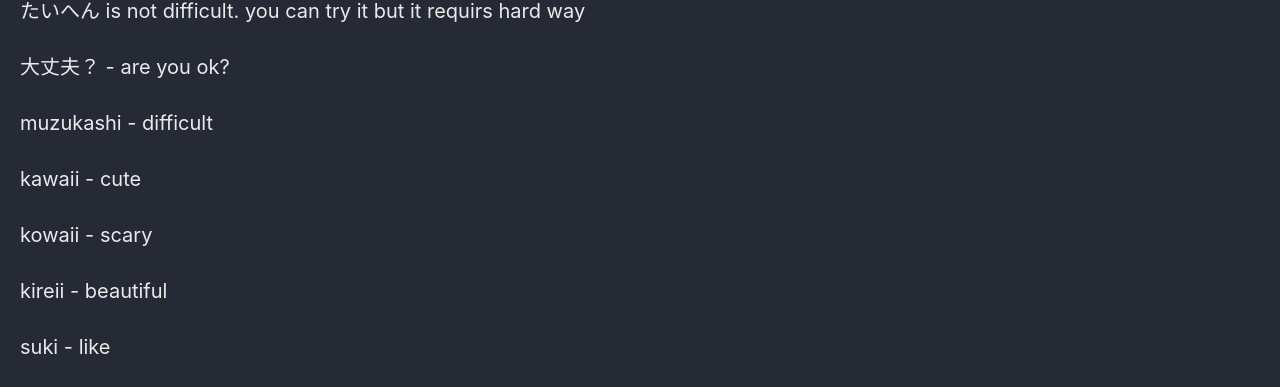
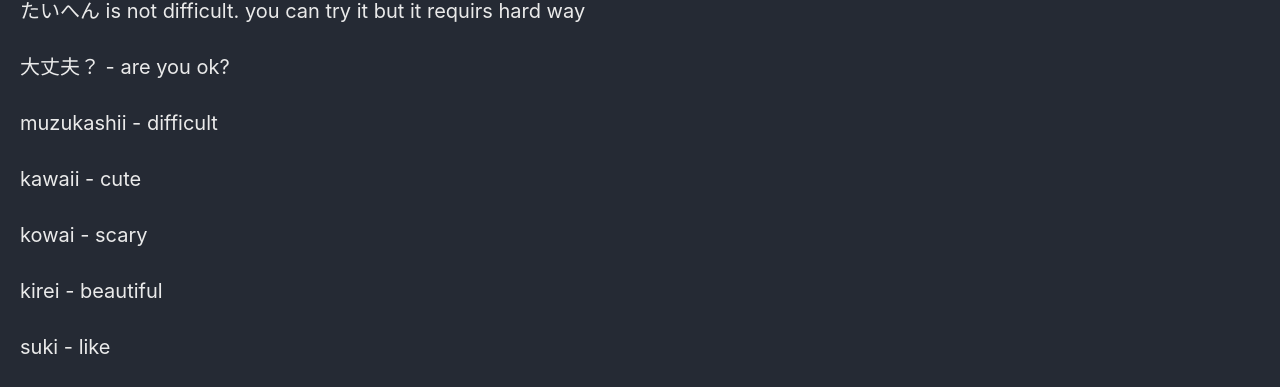
Before and after one commit to Connor-McCartney/Connor-McCartney.github.io, a Jekyll site: the page built from _pages/misc/japanese.md, in a window 1280 px wide and 900 px high. Shown: the part 161-548 px from the top of the window. Built offline with Jekyll 4.4.1, drawn with Linux system fonts in a browser that asks for light colours; cached includes are drawn as plain includes; our own code applies the rules of GitHub Pages for plain Markdown files.

Commit message:
Update japanese.md

```diff
--- a/_pages/misc/japanese.md
+++ b/_pages/misc/japanese.md
@@ -6,13 +6,13 @@
 
 大丈夫？ -  are you ok?
 
-muzukashi - difficult
+muzukashii - difficult
 
 kawaii - cute
 
-kowaii - scary
+kowai - scary
 
-kireii - beautiful
+kirei - beautiful
 
 suki - like
 
```
